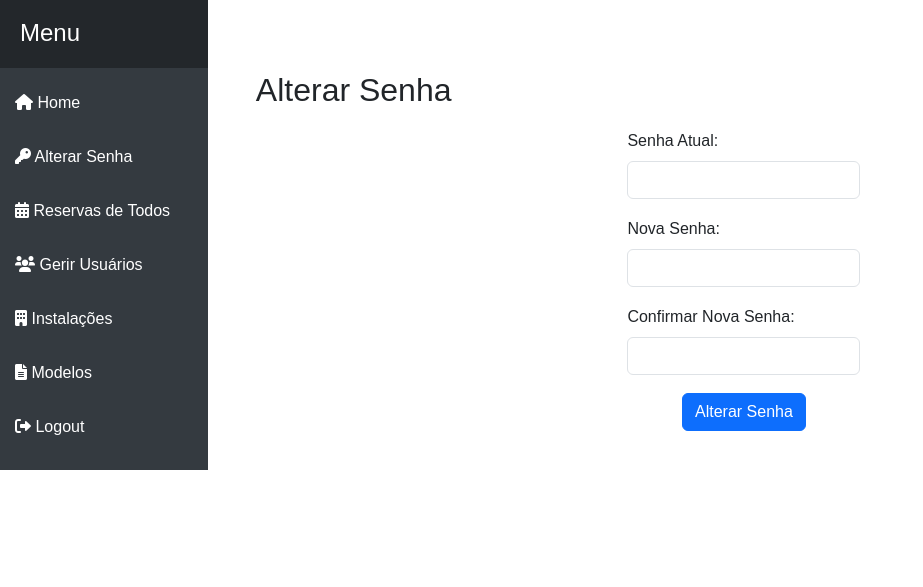
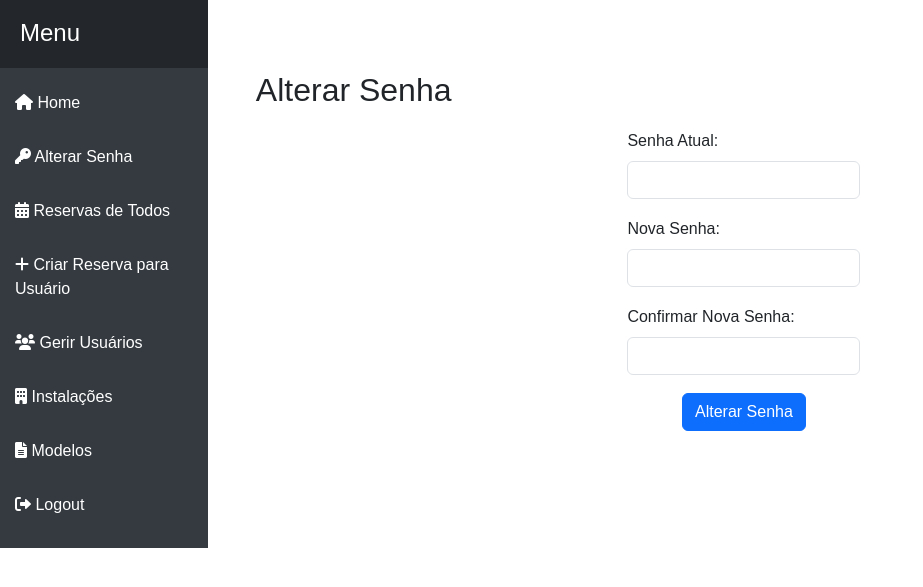
Before and after one commit to reservas-acvoc/reservas, a Flask app: page /alterar-senha in a window 1280 px wide. Shown: the part 121-708 px from the top of the page, without its empty margins (0-923 px from the left). Run offline with Flask 3, Linux system fonts and the light colour scheme; the visitor is signed in with stand-in values (Sample User, id 1); parts of the project's set-up code (start-up, migrations or seed data) failed here and were passed over; some libraries are stand-ins or nearby versions.

Commit message:
Update base.html

```diff
--- a/templates/base.html
+++ b/templates/base.html
@@ -56,6 +56,11 @@
                     <li>
                         <a href="{{ url_for('reservas_futuras') }}">
                             <i class="fas fa-calendar-alt"></i> Reservas de Todos
+                        </a>
+                    </li>
+                    <li>
+                        <a href="{{ url_for('admin_nova_reserva') }}">
+                            <i class="fas fa-add"></i> Criar Reserva para Usuário
                         </a>
                     </li>
                     <li>
```
